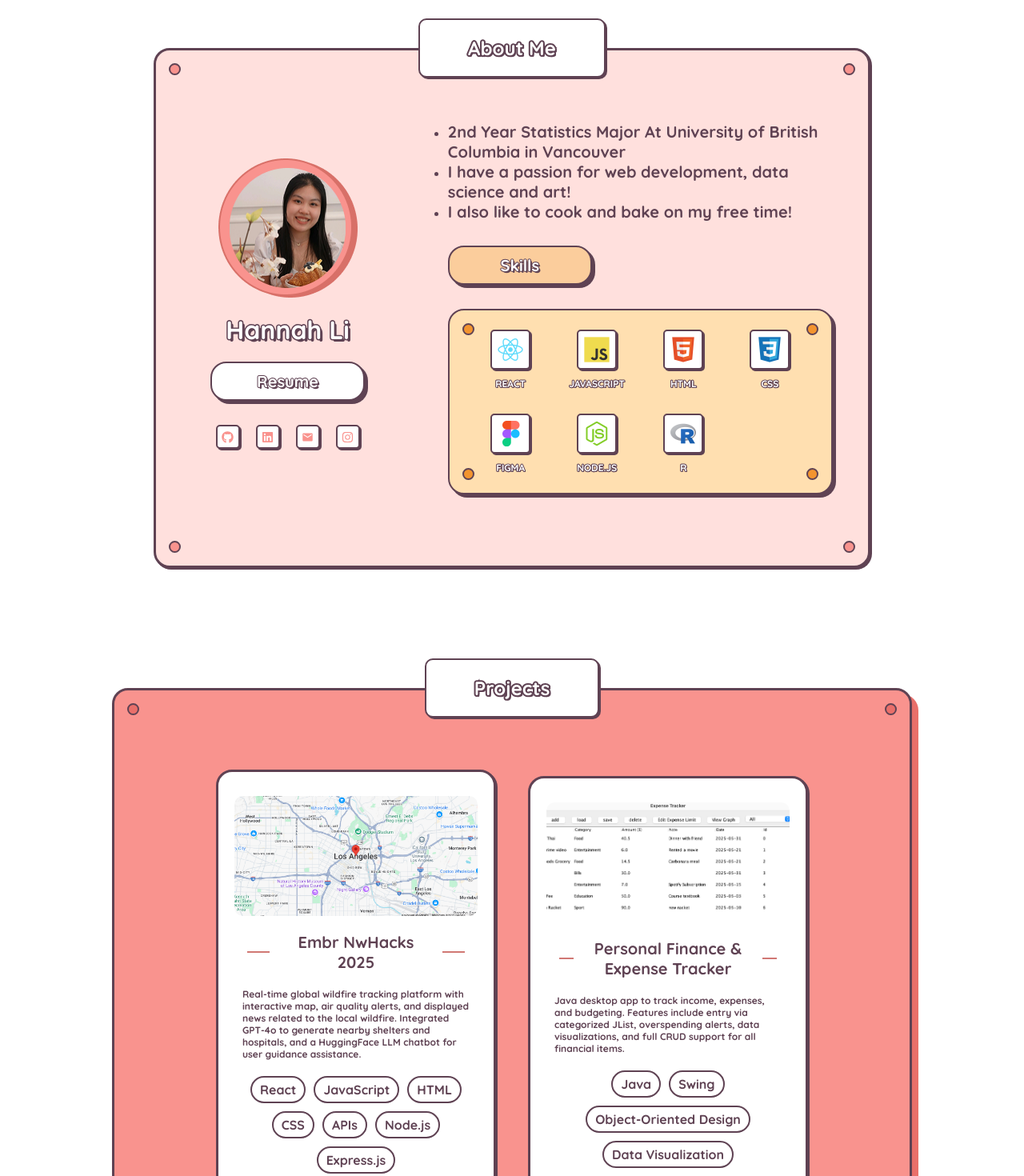
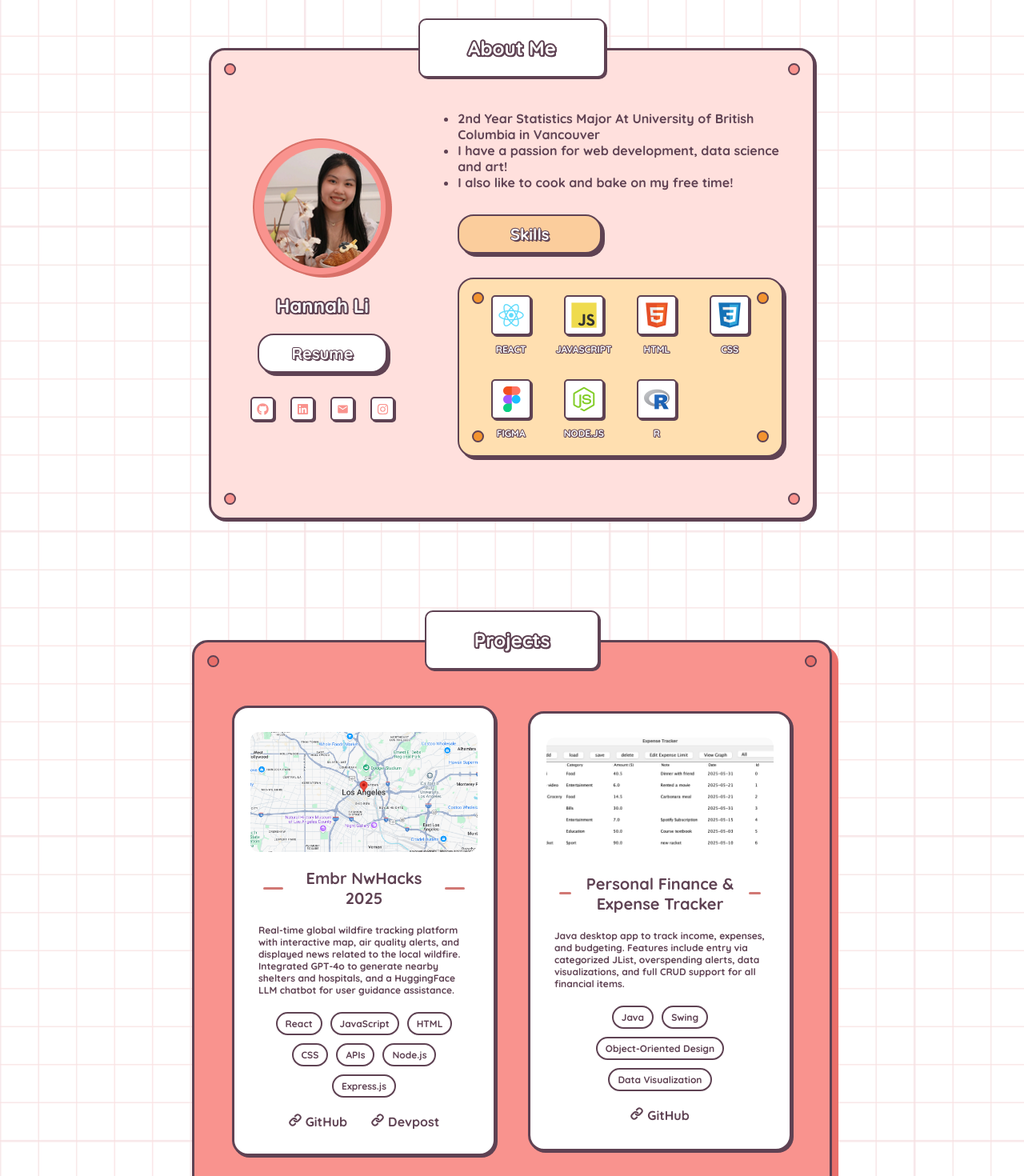
Before and after one commit to Hannahli6/hannahli6.github.io, a React (Create React App) app: page / in a window 1280 px wide. Shown: the part 860-2330 px from the top of the page at 80% size. Built offline with nearby package versions, Linux system fonts and the light colour scheme.

Commit message:
changed font size & section width

```diff
--- a/src/components/about/About.jsx
+++ b/src/components/about/About.jsx
@@ -16,7 +16,7 @@ const About = () => {
             <img src="/img/profile.png" className="profile" alt="Profile" />
             <img src="/img/profileCircle.png" className="profile-bg" />
           </div>
-          <h2>Hannah Li</h2>
+          <h3>Hannah Li</h3>
           <a
             className="resume-btn"
             href="/resume.pdf"
@@ -30,20 +30,20 @@ const About = () => {
         <div className="description">
           <ul className="no-border-style">
             <li>
-              <h4 className="no-border-style">
+              <h5 className="no-border-style">
                 2nd Year Statistics Major At University of British Columbia in
                 Vancouver
-              </h4>
+              </h5>
             </li>
             <li>
-              <h4 className="no-border-style">
+              <h5 className="no-border-style">
                 I have a passion for web development, data science and art!
-              </h4>
+              </h5>
             </li>
             <li>
-              <h4 className="no-border-style">
+              <h5 className="no-border-style">
                 I also like to cook and bake on my free time!
-              </h4>
+              </h5>
             </li>
           </ul>
           <div className="skills-title">
--- a/src/components/projects/projectCard/ProjectCard.jsx
+++ b/src/components/projects/projectCard/ProjectCard.jsx
@@ -33,9 +33,9 @@ const ProjectCard = ({
         <p>{desc}</p>
         <div className="skillTags ">
           {skillTags.map((tag, index) => (
-            <h5 className="skillTag no-border-style" key={index}>
+            <h6 className="skillTag no-border-style" key={index}>
               {tag}
-            </h5>
+            </h6>
           ))}
         </div>
         <div className="projectLinks">
--- a/src/components/projects/projectCard/projectCard.css
+++ b/src/components/projects/projectCard/projectCard.css
@@ -7,7 +7,7 @@
   border-radius: 20px;
   border: 3px var(--brown) solid;
   box-shadow: 2px 2px 0px var(--brown);
-  max-width: 350px;
+  max-width: 330px;
   min-height: 550px;
   width: 100%;
   gap: 20px;
@@ -66,7 +66,8 @@
 .project-title::after {
   content: "";
   /* flex: 1; */
-  height: 2px;
+  height: 3px;
+  border-radius: 2px;
   background-color: #d17874; /* soft red line color */
   margin: 0 1rem;
   width: 10%;
--- a/src/index.css
+++ b/src/index.css
@@ -40,7 +40,7 @@ h1 {
   font-size: var(--font-size-xxl); /* 64px */
   color: var(--white);
   text-shadow: 4px 4px 0px var(--brown);
-  -webkit-text-stroke: 4px var(--brown);
+  -webkit-text-stroke: 5px var(--brown);
   paint-order: stroke fill;
 }
 
@@ -113,8 +113,7 @@ body {
   margin: 0;
   -webkit-font-smoothing: antialiased;
   -moz-osx-font-smoothing: grayscale;
-  /* background-image: url(../public/img/background.png); */
-  /* background-image: url("/img/background.png"); */
+  background-image: url(../public/img/background.png);
 
   background-color: rgba(255, 255, 255, 0.6);
   background-blend-mode: overlay;
@@ -127,7 +126,7 @@ body {
   justify-content: center;
   align-items: center;
   flex-direction: column;
-  max-width: 1000px;
+  max-width: 800px;
   width: 90%;
   margin: 200px auto;
   gap: 150px;
@@ -208,9 +207,5 @@ width: 80%;
   h4{
     font-size: var(--font-size-sm);  /* 16px */
   }
-  h5{
-    font-size: var(--font-size-xs);  /* 12px */
 
-
-  }
 }
```
Also changed, not shown: public/bunny1.png (deleted), public/profileCircle1.png (deleted), 13 other files (tests, documents, lock files or other folders).
